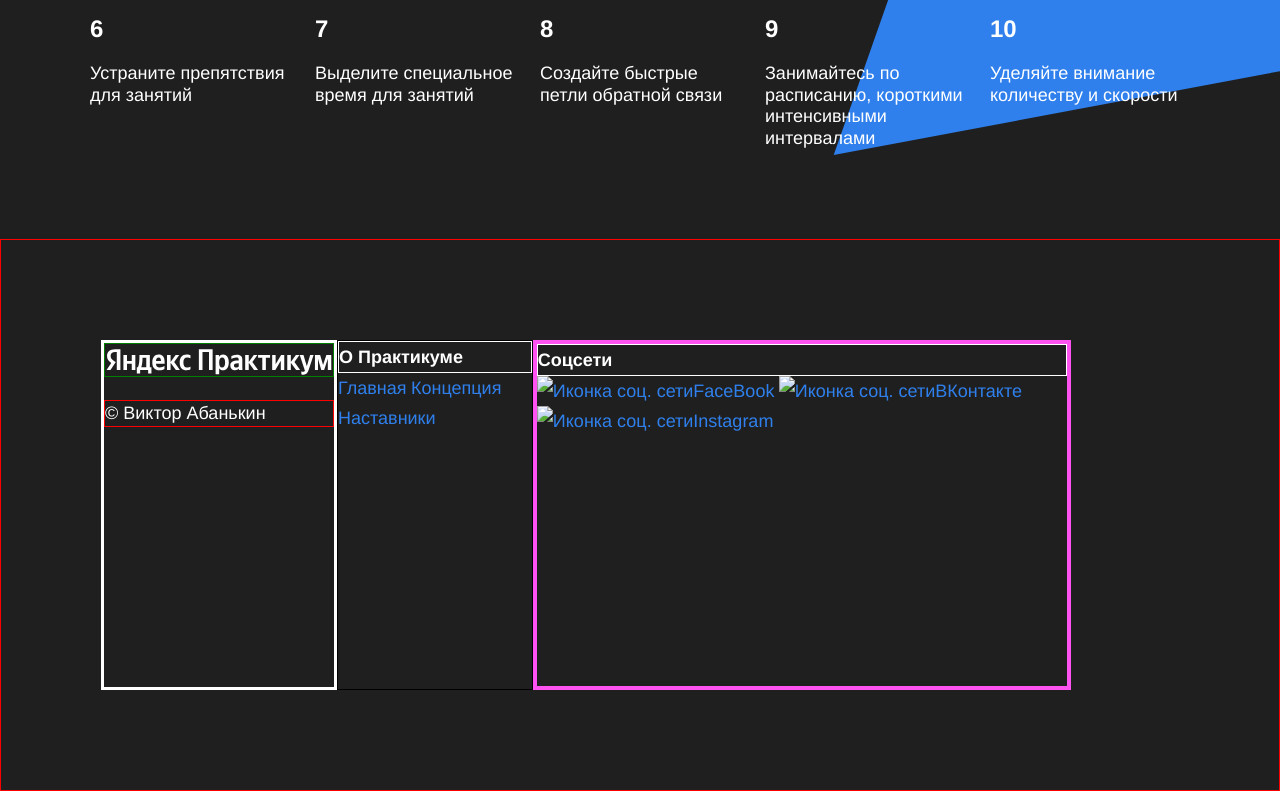
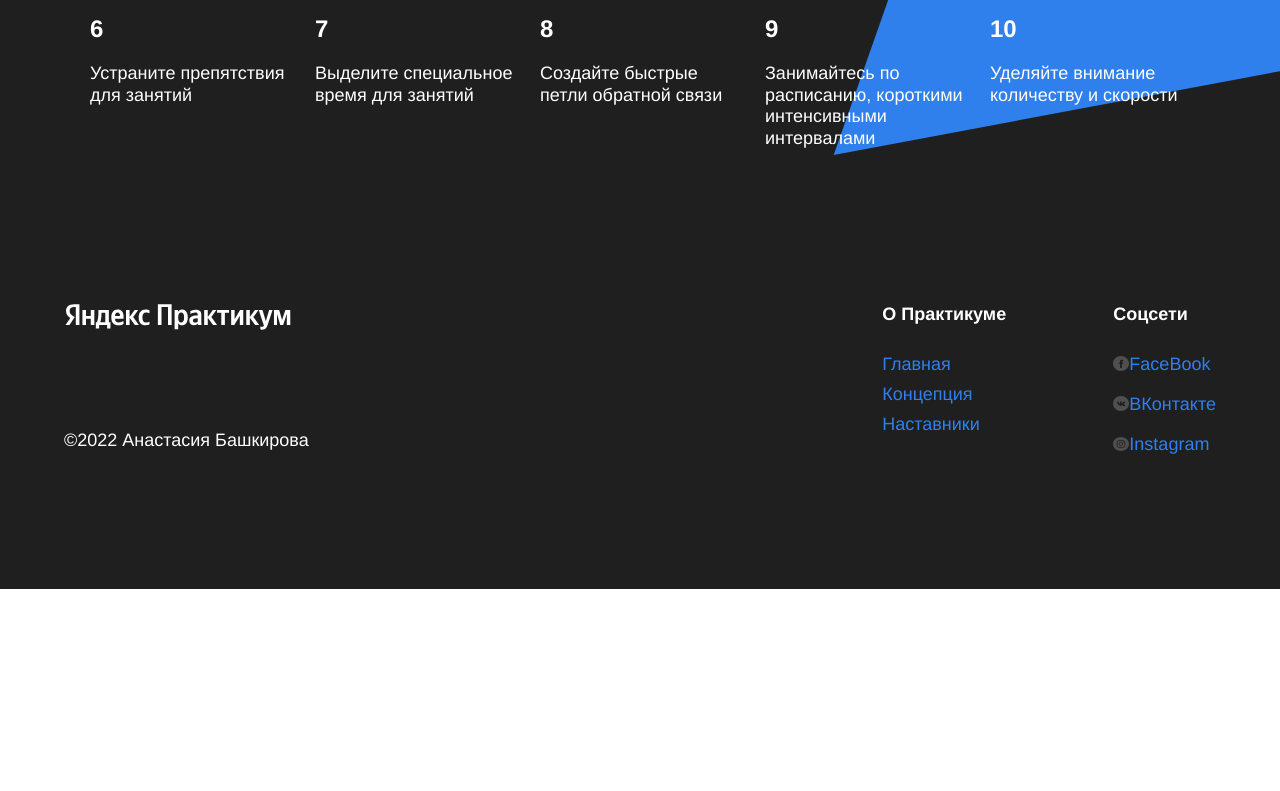
Before and after one commit to bossmityab612/kind-hands, a plain HTML site: page index.html in a window 1280 px wide. Shown: the part 3361-4152 px from the top of the page. After the commit the page ends 3950 px from the top, so only its background shows below. Drawn offline with Linux system fonts and the light colour scheme.

Commit message:
Завершение проекта с божьей помощью

```diff
--- a/index.html
+++ b/index.html
@@ -128,26 +128,26 @@
     </main>
     <footer class="footer">
       <div class="footer_columns">
-        <div class="footer_column__content-copyright">
+        <div class="footer_column footer__column_content_copyright">
           <img src="../images/logo_place_footer.svg" alt="Лого" class="logo logo-footer">
-          <p class="footer_author"> &copy Виктор Абанькин</p>
+          <p class="footer_author"> &copy;2022 Анастасия Башкирова</p>
         </div>
-        <div class="footer_column__content-info">
+        <nav class="footer_column footer__column_content_info">
           <h3 class="footer_column-heading">О Практикуме</h3>
-          <div class="footer_column-links">
-            <a href="#" class="footer_column-link">Главная</a>
-            <a href="#" class="footer_column-link">Концепция</a>
-            <a href="#" class="footer_column-link">Наставники</a>
-          </div>
-        </div>
-        <div class="footer_column__content-social">
+          <ul class="footer_column-links">
+            <li><a href="#" class="footer_column-link">Главная</a></li>
+            <li><a href="#" class="footer_column-link">Концепция</a></li>
+            <li><a href="#" class="footer_column-link">Наставники</a></li>
+          </ul>
+        </nav>
+        <nav class="footer_column footer__column_content_social">
           <h3 class="footer_column-heading">Соцсети</h3>
-          <div class="footer_column-links">
-            <a href="#" class="footer_column-link"><img src="" alt="Иконка соц. сети" class="footer_social-icon">FaceBook</a>
-            <a href="#" class="footer_column-link"><img src="" alt="Иконка соц. сети" class="footer_social-icon">ВКонтакте</a>
-            <a href="#" class="footer_column-link"><img src="" alt="Иконка соц. сети" class="footer_social-icon">Instagram</a>
-          </div>
-        </div>
+          <ul class="footer_column-links">
+            <li><a href="#" class="footer_column-link footer__column_link-social"><img src="./images/facebook_color_white.svg" alt="Иконка соц. сети" class="footer_social-icon">FaceBook</a></li>
+            <li><a href="#" class="footer_column-link footer__column_link-social"><img src="./images/vk_color_white.svg" alt="Иконка соц. сети" class="footer_social-icon">ВКонтакте</a></li>
+            <li><a href="#" class="footer_column-link footer__column_link-social"><img src="./images/instagram_color_white.svg" alt="Иконка соц. сети" class="footer_social-icon">Instagram</a></li>
+          </ul>
+        </nav>
       </div>
     </footer>
   </div>
--- a/styles/style.css
+++ b/styles/style.css
@@ -123,7 +123,8 @@
   padding-bottom: 30px;
   display: flex;
   min-width: 784px;
-  font-size: 20px; /*По другому не получается расположить текст. На экране 24-й кегль выглядить огромным и не вмещается в блок без */
+  font-size: 20px;
+  /*По другому не получается расположить текст. На экране 24-й кегль выглядить огромным и не вмещается в блок без */
   word-wrap: none;
   line-height: 34px;
 }
@@ -140,7 +141,8 @@
 /* ------------Третий блок "Цифры"------------ */
 
 .digits {
-  padding-top: 100px; /* Не поняла как сделать отступы по бокам*/
+  padding-top: 100px;
+  /* Не поняла как сделать отступы по бокам*/
   color: #000;
 }
 
@@ -317,56 +319,44 @@
 /* --------------Подвал сайта (наконец-то)------------ */
 
 .footer {
-  border: 1px solid red;
   color: #fff;
   background-color: #1f1f1f;
-  flex-basis: 711px;
-  position: relative;
-  padding: 100px;
+  min-height: 350px;
+  padding-top: 60px;
+  padding-bottom: 40px;
+  box-sizing: border-box;
 }
 
 .footer_columns {
-  padding: 60px auto 40px;
+  margin: 0 auto;
+  padding-bottom: 40p;
   width: 90%;
-  min-height: 350px;
   display: flex;
   justify-content: space-between;
 }
 
-.footer_column__content-copyright {
-  border: 3px solid #fff;
+.footer_author {
+  padding-bottom: 14px;
+  font-size: 18px;
+  line-height: 25px;
+  font-weight: normal;
+}
+
+.footer__column_content_copyright {
+  flex-basis: 711px;
+  justify-content: space-between;
 }
 
 .logo-footer {
-  border: 1px solid green;
   width: 228px;
   height: 32px;
 }
 
 .footer_column-heading {
   margin: 0;
-  padding: 0;
-  border: 1px solid #fff;
   font-size: 18px;
   line-height: 30px;
   font-weight: bold;
-}
-
-.footer_author {
-  border: 1px solid red;
-  font-size: 18px;
-  line-height: 25px;
-  font-weight: normal;
-  display: flex;
-  align-content: space-between;
-}
-
-.footer_column__content-info {
-  border: 1px solid #000;
-}
-
-.footer_column__content-social {
-  border: 4px solid rgb(255, 83, 241);
 }
 
 .footer_column-link {
@@ -375,4 +365,31 @@
   font-size: 18px;
   line-height: 30px;
   font-weight: normal;
+  display: flex;
+  overflow: hidden;
 }
+
+.footer_column-links {
+  margin: 0;
+  padding: 20px 0 16px;
+  list-style: none;
+  display: flex;
+  flex-direction: column;
+}
+
+.footer_column {
+  display: flex;
+  flex-direction: column;
+}
+
+.footer_social-icon {
+  width: 16px;
+  height: 16px;
+  align-self: center;
+ }
+
+.footer__column_link-social {
+  margin-bottom: 10px;
+  padding: 0;
+  display: flex;
+}
```
